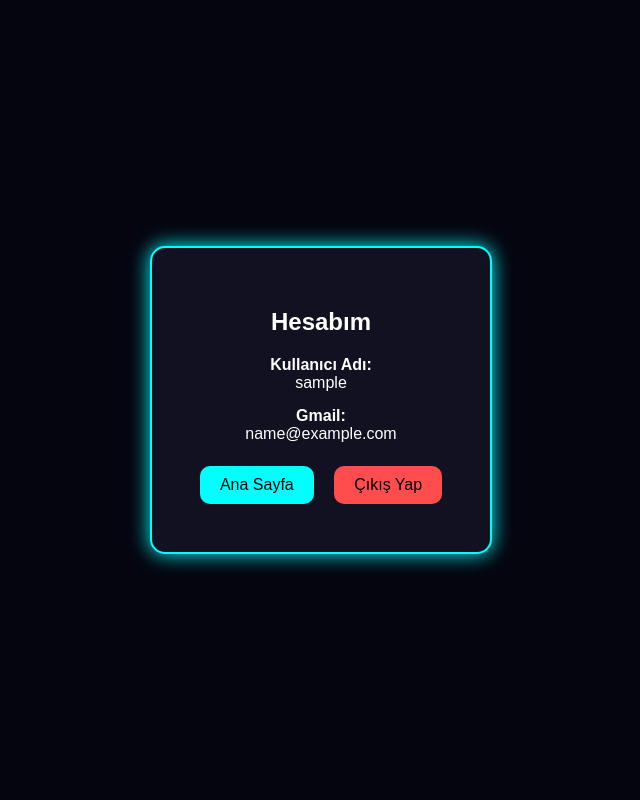
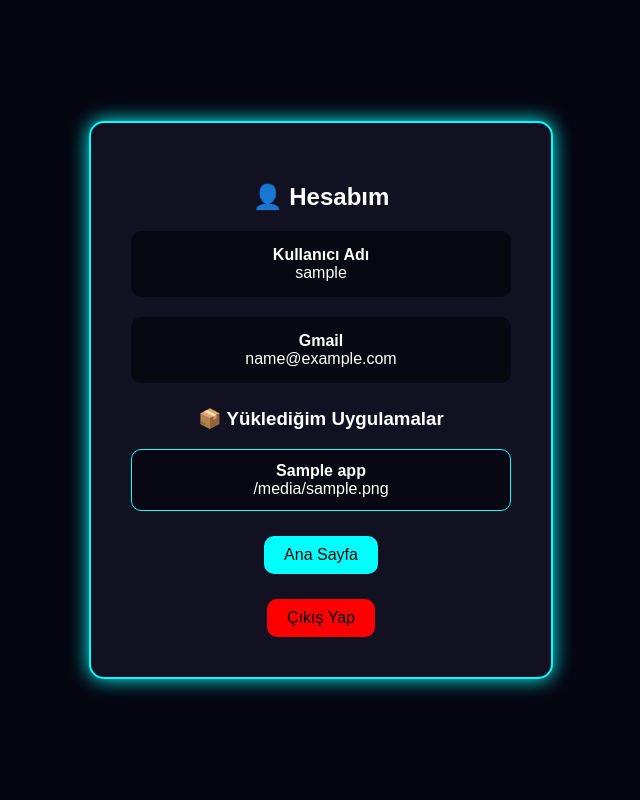
Before and after one commit to UzmanReX/ReXStudio, a Python web app: template templates/account.html in a window 1280 px wide. Shown: the whole page, without its empty margins (319-959 px from the left). Run offline with Jinja, Linux system fonts and the light colour scheme; the template is opened without the code that fills it: most values are stand-ins (such as "Sample title", 1, 10 or a date in 2020).

Commit message:
Refactor account.html with style and content updates

```diff
--- a/templates/account.html
+++ b/templates/account.html
@@ -13,7 +13,7 @@
 
 body{
     margin:0;
-    height:100vh;
+    min-height:100vh;
 
     display:flex;
     justify-content:center;
@@ -26,33 +26,63 @@ body{
 
 .box{
     background:#111122;
+
     padding:40px;
 
+    width:380px;
+
     border:2px solid cyan;
-    box-shadow:0 0 20px cyan;
+
+    box-shadow:
+    0 0 20px cyan;
 
     border-radius:15px;
+
     text-align:center;
 }
 
 .info{
-    margin:15px;
+    margin:20px 0;
+    padding:15px;
+
+    background:#080812;
+
+    border-radius:10px;
+}
+
+.apps{
+    margin-top:25px;
+}
+
+.app-item{
+    margin-top:10px;
+    padding:12px;
+
+    background:#080812;
+
+    border:1px solid cyan;
+
+    border-radius:10px;
 }
 
 .button{
     display:inline-block;
+
     padding:10px 20px;
-    margin:8px;
+
+    margin-top:25px;
 
     background:cyan;
+
     color:black;
 
     border-radius:10px;
+
     text-decoration:none;
 }
 
 .logout{
-    background:#ff4d4d;
+    background:red;
 }
 
 </style>
@@ -63,21 +93,71 @@ body{
 
 <div class="box">
 
-<h2>Hesabım</h2>
+<h2>👤 Hesabım</h2>
 
 <div class="info">
-    <strong>Kullanıcı Adı:</strong><br>
-    {{ username }}
+
+<strong>Kullanıcı Adı</strong>
+
+<br>
+
+{{ username }}
+
 </div>
 
 <div class="info">
-    <strong>Gmail:</strong><br>
-    {{ email }}
+
+<strong>Gmail</strong>
+
+<br>
+
+{{ email }}
+
 </div>
 
-<a class="button" href="/">Ana Sayfa</a>
+<div class="apps">
 
-<a class="button logout" href="/cikis">Çıkış Yap</a>
+<h3>📦 Yüklediğim Uygulamalar</h3>
+
+{% if apps %}
+
+{% for app in apps %}
+
+<div class="app-item">
+
+<strong>{{ app["name"] }}</strong>
+
+{% if app["filename"] %}
+
+<br>
+
+{{ app["filename"] }}
+
+{% endif %}
+
+</div>
+
+{% endfor %}
+
+{% else %}
+
+<p style="color:#aaa; margin-top:15px;">
+Henüz uygulama yüklemediniz.
+</p>
+
+{% endif %}
+
+</div>
+
+<a class="button" href="/">
+Ana Sayfa
+</a>
+
+<br>
+
+<a class="button logout" href="/cikis">
+Çıkış Yap
+</a>
 
 </div>
 
```
